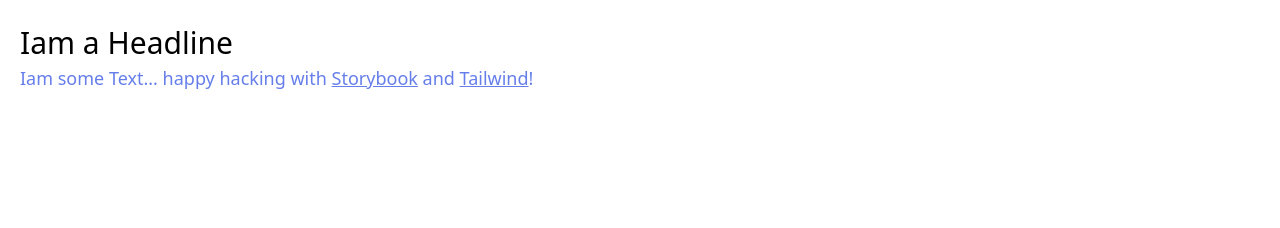
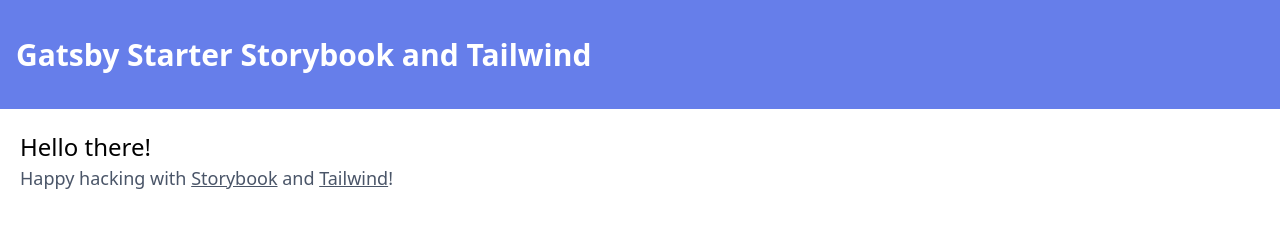
Before and after one commit to smetzdev/gatsby-starter-storybook-tailwind, a Gatsby site: page / in a window 1280 px wide. Built offline with nearby package versions, Linux system fonts and the light colour scheme; Gatsby itself is replaced by a stand-in of ours.

Commit message:
Add storybook

```diff
--- /dev/null
+++ b/designtokens.js
@@ -0,0 +1,8 @@
+module.exports = {
+  screens: {
+    sm: 640,
+    md: 768,
+    lg: 1024,
+    xl: 1280,
+  },
+}
--- /dev/null
+++ b/src/components/header.tsx
@@ -0,0 +1,17 @@
+import React from "react"
+
+type headerProps = {
+  title: string
+}
+
+const Header = ({ title }: headerProps) => {
+  return (
+    <header className="bg-indigo-500 py-8">
+      <div className="container">
+        <h1 className="text-white md:text-3xl font-semibold">{title}</h1>
+      </div>
+    </header>
+  )
+}
+
+export default Header
--- a/src/components/layout.tsx
+++ b/src/components/layout.tsx
@@ -1,7 +1,13 @@
 import React from "react"
+import Header from "./header"
 
 const Layout: React.FC = ({ children }) => {
-  return <>{children}</>
+  return (
+    <>
+      <Header title="Gatsby Starter Storybook and Tailwind" />
+      {children}
+    </>
+  )
 }
 
 export default Layout
--- a/src/pages/index.tsx
+++ b/src/pages/index.tsx
@@ -5,10 +5,10 @@ import SEO from "../components/seo"
 const IndexPage = () => (
   <Layout>
     <SEO title="Home" />
-    <article className="p-5">
-      <h1 className="text-3xl">Iam a Headline</h1>
-      <p className="text-lg text-indigo-500">
-        Iam some Text... happy hacking with{" "}
+    <article className="p-5 container">
+      <h1 className="md:text-2xl">Hello there!</h1>
+      <p className="text-lg text-gray-700">
+        Happy hacking with{" "}
         <a
           className="underline"
           target="_blank"
--- /dev/null
+++ b/src/stories/header.stories.tsx
@@ -0,0 +1,12 @@
+import React from "react"
+import Header from "@components/header"
+
+export default {
+  title: "Header",
+  component: Header,
+  args: {
+    title: "Gatsby Starter Storybook and Tailwind inside Storybook",
+  },
+}
+
+export const Base = args => <Header {...args} />
--- a/tailwind.config.js
+++ b/tailwind.config.js
@@ -1,6 +1,10 @@
 module.exports = {
   purge: [],
   theme: {
+    container: {
+      center: true,
+      padding: "1rem",
+    },
     extend: {},
   },
   variants: {},
--- a/tsconfig.json
+++ b/tsconfig.json
@@ -7,6 +7,7 @@
     "resolveJsonModule": true,
     "baseUrl": ".",
     "paths": {
+      "@components/*": ["./src/components/*"],
       "@images/*": ["./src/images/*"],
       "@styles/*": ["./src/css/*"],
       "@customDecorators": ["./src/stories/custom-decorators"]
```
Also changed, not shown: package.json (+13 -2 lines), .storybook/custom-backgrounds.js (added), .storybook/custom-viewports.js (added), .storybook/main.js (added), .storybook/preview.js (added), 2 other files.
